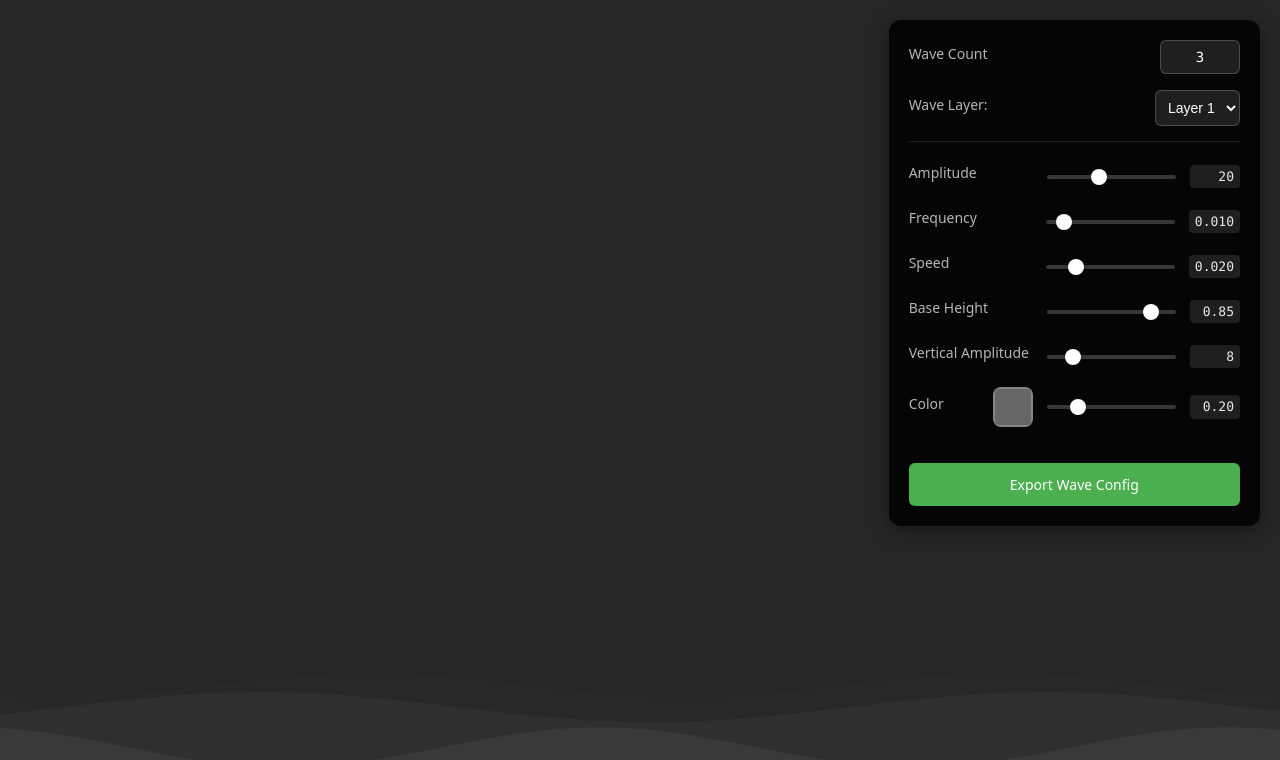
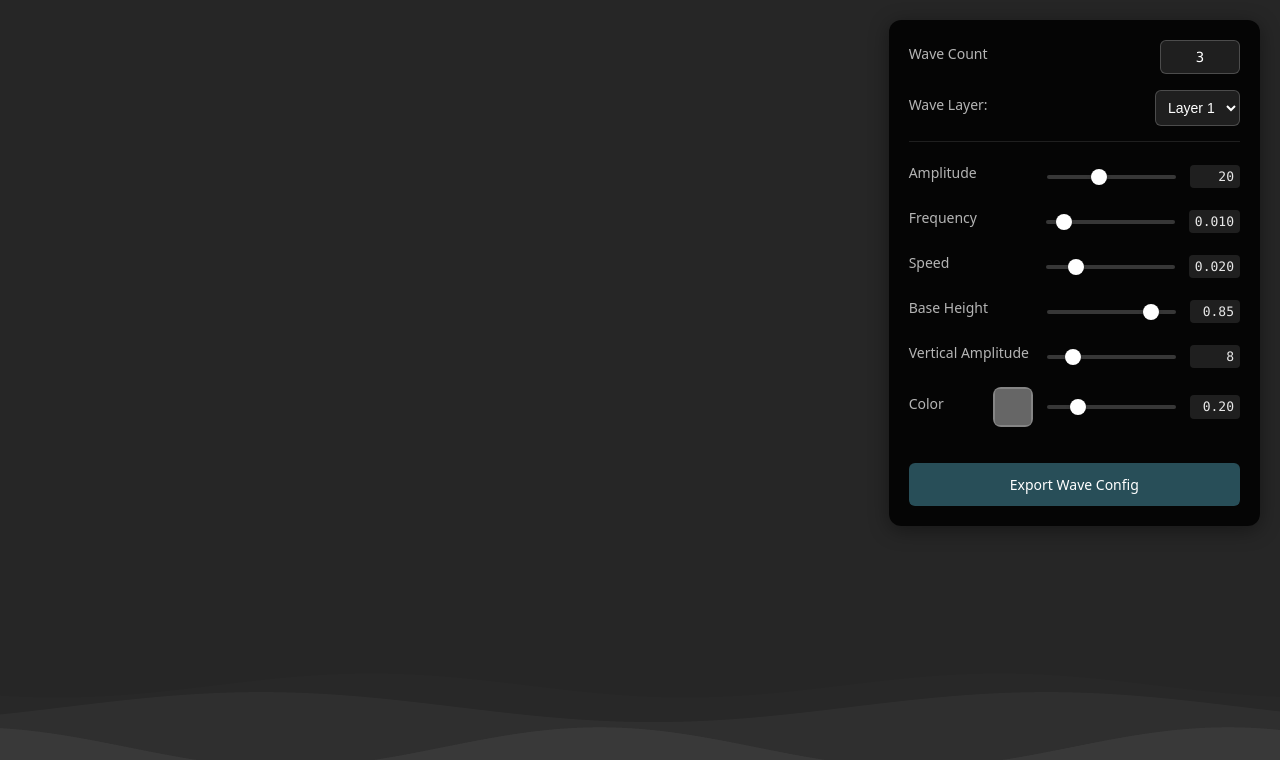
Before and after one commit to aipx-proto/waves, a website built with Vite: page index.html in a window 1280 px wide. Built offline with nearby package versions, Linux system fonts and the light colour scheme.

Commit message:
update button css color

```diff
--- a/src/components/WaveControls.css
+++ b/src/components/WaveControls.css
@@ -145,7 +145,7 @@
   width: 100%;
   padding: 12px;
   margin-top: 20px;
-  background: #4caf50;
+  background: #284e58;
   color: white;
   border: none;
   border-radius: 6px;
@@ -156,11 +156,11 @@
 }
 
 .export-button:hover {
-  background: #45a049;
+  background: #345f6b;
 }
 
 .export-button:active {
-  background: #3d8b40;
+  background: #1d3a42;
   transform: scale(0.98);
 }
 
```
